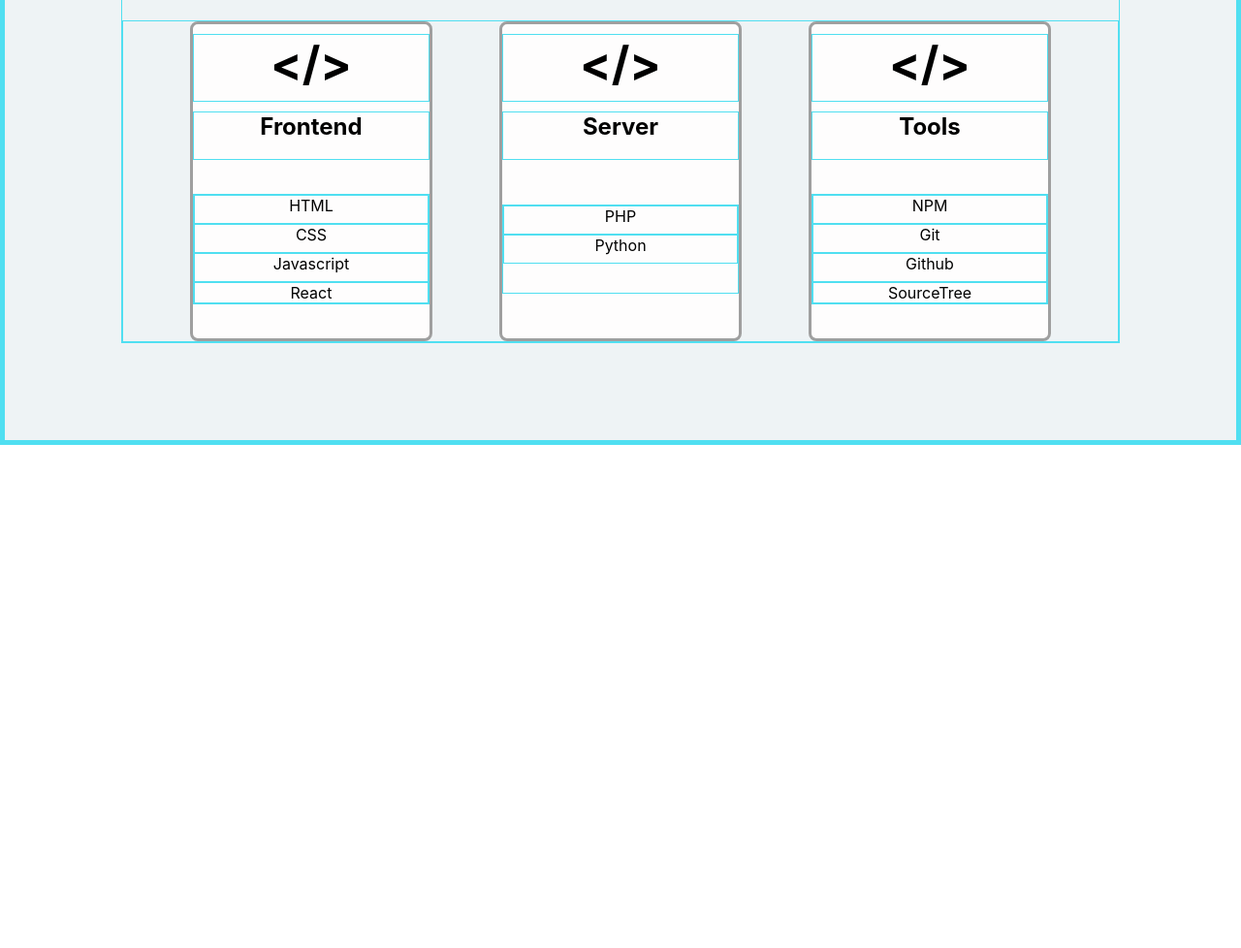
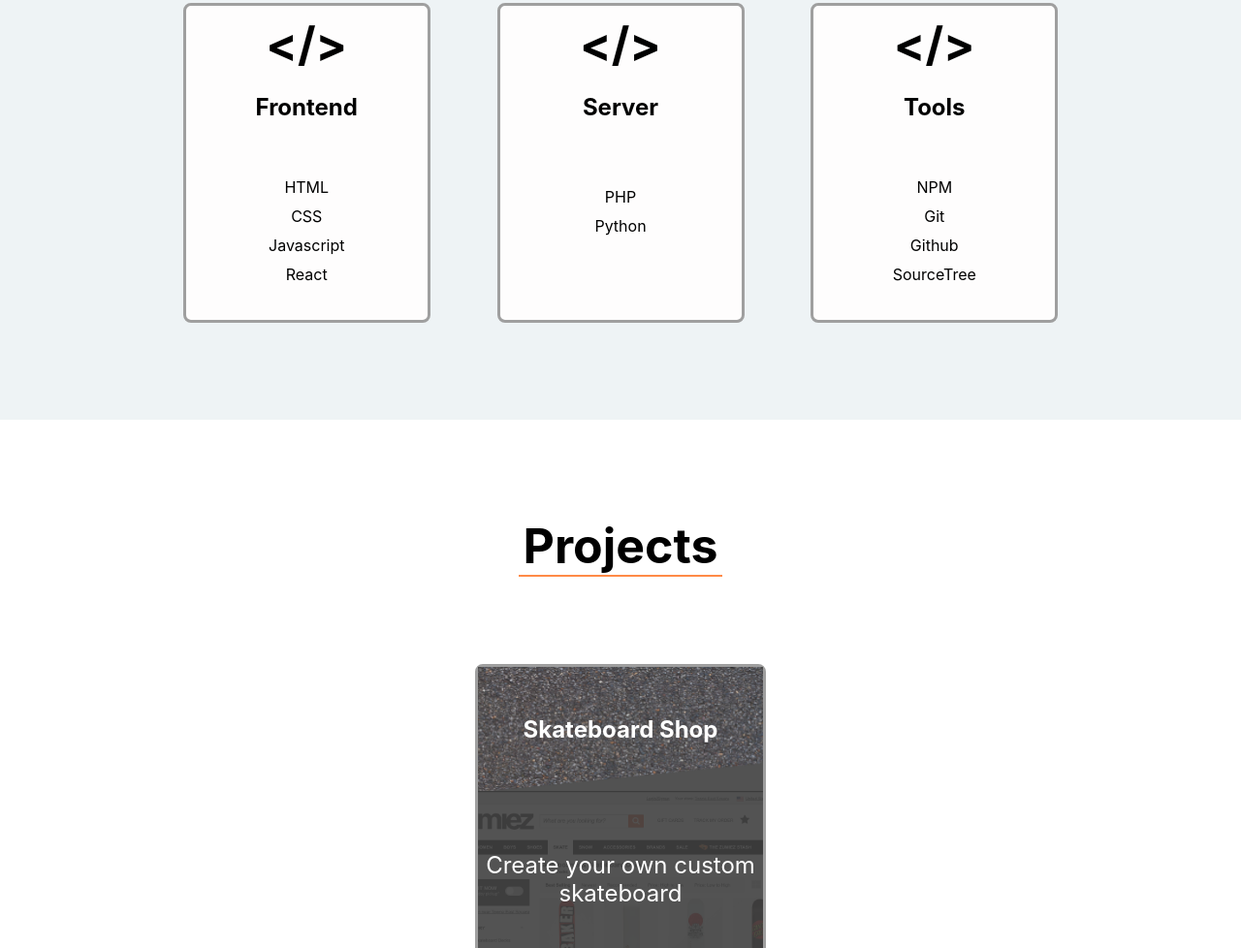
Before and after one commit to Areyesfigueroa/Portfolio, a React app: page / in a window 1280 px wide. Shown: the part 1822-2800 px from the top of the page at 97% size. Before the commit the page ends 2281 px from the top, so only its background shows below. Built offline with nearby package versions, Linux system fonts and the light colour scheme.

Commit message:
Project card first draft completed

```diff
--- a/src/components/Cards/Card/Card.js
+++ b/src/components/Cards/Card/Card.js
@@ -9,10 +9,15 @@
 
 const card = (props) => {
 
+    let classList = [
+        classes.cardBase,
+        classes.techCard
+    ];
+
     const listItems = props.card.items.map((item) => <li key={item.id}>{item.value}</li>);
 
     return (
-        <div className={classes.card}>
+        <div className={classList.join(' ')}>
             {/* <img src={props.imgSrc} alt='Card Image'/> */}
             <h1>{"</>"}</h1>
             <h2>{props.card.title}</h2>
--- /dev/null
+++ b/src/components/ProjectCard/ProjectCard.js
@@ -0,0 +1,31 @@
+import React from 'react';
+import classes from '../../containers/App.module.css';
+
+const projectCard = (props) => {
+
+    let card = [
+        classes.cardBase,
+        classes.projectCard
+    ];
+
+    return (
+
+            <div className={card.join(' ')}>
+                <div className={classes.shadowBox}></div>
+                <div className={classes.cardHeader}>
+                    <img src={props.banner} alt="Card banner"/>
+                    <h1>{props.title}</h1>
+                </div>
+                <div className={classes.projectCardBG}>
+                    <img src={props.backgroundImg} alt="Background"/>
+
+                    <div className={classes.projectCardText}>
+                        <p>{props.description}</p>
+                        <a href="www.google.com">See more</a>
+                    </div>
+                </div>
+            </div>
+    );
+};
+
+export default projectCard;
--- a/src/containers/App.js
+++ b/src/containers/App.js
@@ -5,13 +5,15 @@
 import Navbar from '../components/Navbar/Navbar';
 import PageTitle from '../components/PageTitle/PageTitle';
 import SectionWrapper from '../components/SectionWrapper/SectionWrapper';
-import SectionTitle from '../components/SectionTitle/SectionTitle';
 import Textbox from '../components/Textbox/Textbox';
 import Button from '../components/Button/Button';
 import Cards from '../components/Cards/Cards';
+import ProjectCard from '../components/ProjectCard/ProjectCard';
 
 //Local Assets
 import alielLogo from '../assets/aliel-logo.png';
+import cardBanner from '../assets/cardHeader.png';
+import cardBackground from '../assets/skateboard-example.png'
 
 /**
  * Task Planner:
@@ -57,6 +59,19 @@
           {id: "3", value: 'SourceTree'}
         ]
       }
+    ],
+    projectCards: [
+      {
+        id: 0,
+        title: 'Project 1',
+        description: "Create your own custom skateboard",
+        items: [
+          {id: 0, value: ''},
+          {id: 1, value: 'CSS'},
+          {id: 2, value: 'Javascript'},
+          {id: 3, value: 'React'}
+        ]
+      },
     ]
   }
 
@@ -107,18 +122,14 @@
           {techCards}
         </SectionWrapper>
 
-
-        {/* * Technologies Section
-        <section>
-          <div className={classes.container}>
-
-          </div>
-        </section> */}
-
-
-
-
-
+        {/** Projects Section */}
+        <SectionWrapper title="Projects">
+          <ProjectCard
+          title="Skateboard Shop"
+          banner={cardBanner}
+          backgroundImg={cardBackground}
+          description={this.state.projectCards[0].description}/>
+        </SectionWrapper>
 
       </div>
     );
--- a/src/containers/App.module.css
+++ b/src/containers/App.module.css
@@ -10,7 +10,7 @@
   margin: 0;
   padding: 0;
   box-sizing: border-box;
-  border: 1px solid rgb(80, 223, 241);
+  /* border: 1px solid rgb(80, 223, 241); */
 }
 
 :root {
@@ -105,6 +105,9 @@
   text-align: center;
 }
 
+/*
+----- CARD BASE ------
+*/
 .cards {
   display: flex;
   flex-direction: row;
@@ -113,29 +116,120 @@
   width: 100%;
 }
 
-.card {
-  display: grid;
-  grid-template-rows: 70px 50px auto;
-  row-gap: 10px;
-  background-color: #fefdfd;
+.cardBase {
+  position: relative;
   border: 3px solid #9f9f9f;
   border-radius: 8px;
-  width: 250px;
+  width: 255px;
   height: 330px;
   text-align: center;
   padding: 10px 0;
 }
 
+/*
+----- TECH CARDS ------
+*/
+.techCard {
+  display: grid;
+  grid-template-rows: 70px 50px auto;
+  row-gap: 10px;
+  background-color: #fefdfd;
+}
+
 /*TEMPORARY - TODO: REPLACE WITH IMG*/
-.card h1 {
+.techCard h1 {
   font-size: 300%;
 }
 
-.card ul {
+.techCard ul {
   list-style-type: none;
   grid-template-rows: 30px 30px 30px;
   margin: auto 0;
   display: grid;
+}
+
+/*
+----- POJECT CARDS ------
+*/
+.projectCard {
+  background-color: #f3f3f3;
+  padding: 0;
+  width: 300px;
+  height: 400px;
+  position: relative;
+  display: grid;
+  grid-template-columns: 1fr;
+  grid-template-rows: 128.47px 1fr;
+  align-items: center;
+  justify-content: start;
+}
+
+.cardHeader {
+  display: flex;
+  position: relative;
+  top:0;
+  width: 100%;
+  height: 100%;
+  align-items: center;
+  color: white;
+  justify-content: center;
+  z-index: 999;
+}
+
+.cardHeader h1 {
+  z-index: 999;
+}
+
+.cardHeader img {
+  position: absolute;
+  width: 100%;
+  height: 100%;
+}
+
+.projectCardBG {
+  position: relative;
+  display: flex;
+  align-items: center;
+  justify-content: center;
+  overflow: hidden;
+  width: 100%;
+  height: 100%;
+}
+
+.projectCardBG img {
+  height: 100%;
+  position: absolute;
+}
+
+.projectCardText {
+  display: grid;
+  grid-template-columns: 1fr;
+  grid-template-rows: auto;
+  row-gap: 50px;
+
+  position: absolute;
+  font-size: 150%;
+  color: white;
+  z-index: 999;
+}
+
+.projectCardText a {
+  color: var(--btn-hover-color);
+  max-width: 110px;
+  margin: 0 auto;
+}
+
+
+/*
+----- SHADOW BOX ------
+*/
+
+.shadowBox {
+  position: absolute;
+  width: 100%;
+  height: 100%;
+  background-color: rgba(65, 65, 65, 90%);
+  z-index: 999;
 }
 
 /*
```
Also changed, not shown: src/assets/cardHeader.png (added), src/assets/skateboard-example.png (added).
